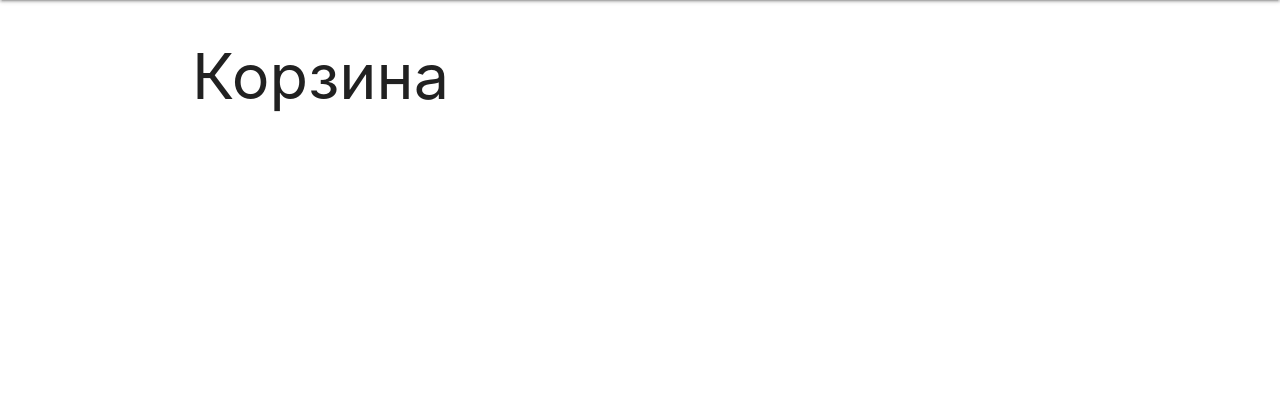
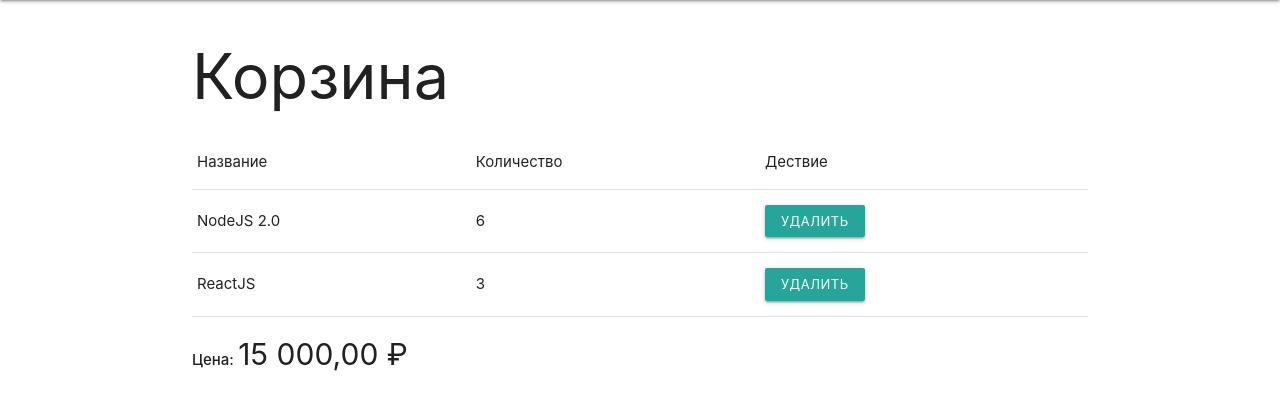
Before and after one commit to webstartsev/nodejs-tuturial, a Node server app: page /card in a window 1280 px wide. Shown: the part 64-474 px from the top of the page. Run offline with Node 20, Linux system fonts and the light colour scheme; some libraries are stand-ins or nearby versions.

Commit message:
show card elements

```diff
--- a/express/data/card.json
+++ b/express/data/card.json
@@ -1 +1 @@
-{"courses":[{"title":"NodeJS 2.0","price":"1500","img":"https://im0-tub-ru.yandex.net/i?id=8ab119f5e95adbb6c89bcf92b1a507fc&n=13","id":"HMnWx7WCPBcc6v9i1GltW","count":4},{"title":"ReactJS","price":"2000","img":"https://im0-tub-ru.yandex.net/i?id=624de9daaabd1bc4fe13c15a06a15556&n=13","id":"plJYF-pA5y1FfvwJS9s50","count":2}],"price":10000}
+{"courses":[{"title":"NodeJS 2.0","price":"1500","img":"https://im0-tub-ru.yandex.net/i?id=8ab119f5e95adbb6c89bcf92b1a507fc&n=13","id":"HMnWx7WCPBcc6v9i1GltW","count":6},{"title":"ReactJS","price":"2000","img":"https://im0-tub-ru.yandex.net/i?id=624de9daaabd1bc4fe13c15a06a15556&n=13","id":"plJYF-pA5y1FfvwJS9s50","count":3}],"price":15000}
--- a/express/routes/card.js
+++ b/express/routes/card.js
@@ -16,7 +16,7 @@
 router.post('/add', async (req, res) => {
   const course = await Course.getById(req.body.id);
   await Card.add(course);
-  res.render('card');
+  res.redirect('/card');
 });
 
 module.exports = router;
--- a/express/views/card.hbs
+++ b/express/views/card.hbs
@@ -1 +1,26 @@
 <h1>Корзина</h1>
+
+{{#if courses.length}}
+<table>
+  <thead>
+    <tr>
+      <td>Название</td>
+      <td>Количество</td>
+      <td>Дествие</td>
+    </tr>
+  </thead>
+  <tbody>
+    {{#each courses}}
+    <tr>
+      <td>{{title}}</td>
+      <td>{{count}}</td>
+      <td><button class="btn btn-small">Удалить</button></td>
+    </tr>
+    {{/each}}
+  </tbody>
+</table>
+
+<p><strong>Цена:</strong> <span class="price">{{price}}</span></p>
+{{else}}
+<p>Корзина пуста</p>
+{{/if}}
```
